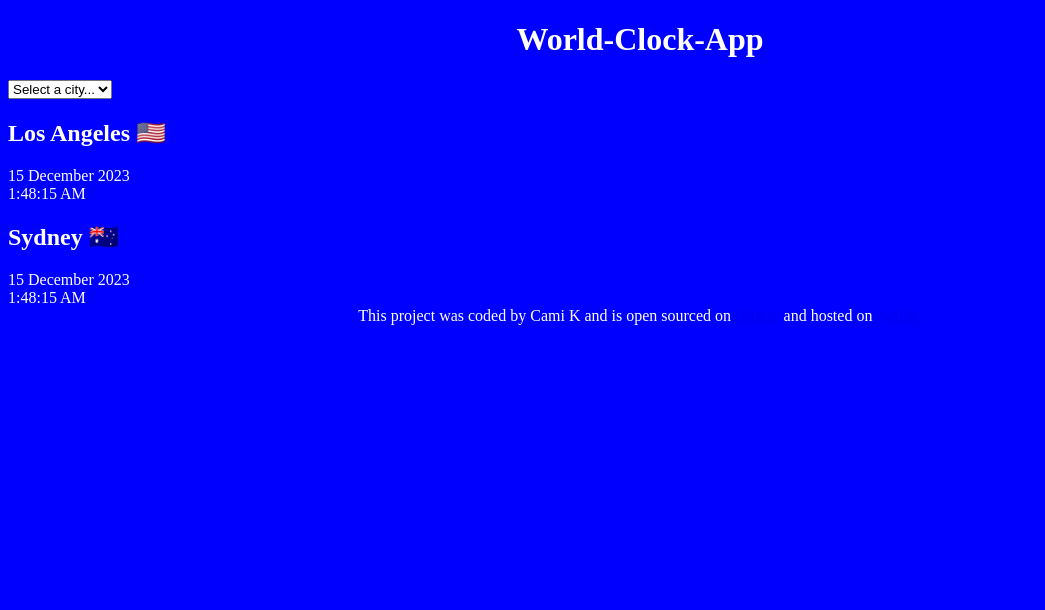
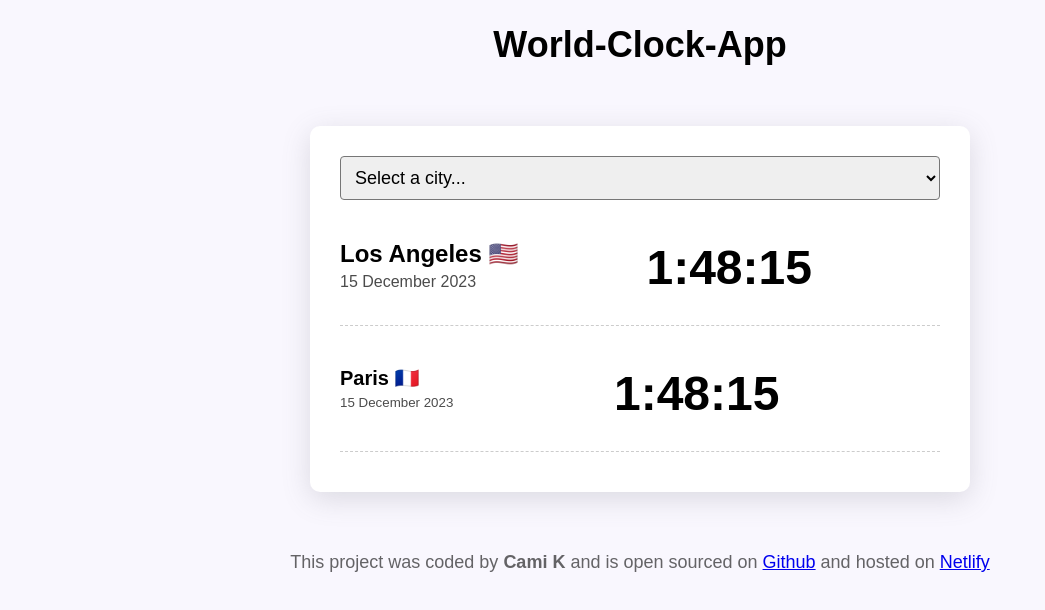
Before and after one commit to LouBell14/World-Clock-App, a plain HTML site: page index.html in a window 1280 px wide. Shown: the whole page, without its empty margins (0-1045 px from the left). Drawn offline with Linux system fonts and the light colour scheme.

Commit message:
Styled the project with css

```diff
--- a/index.html
+++ b/index.html
@@ -21,17 +21,22 @@ option value="">New York</option>
         </select>
 
 <div class="city">
+    <div>
     <h2>Los Angeles 🇺🇸</h2>
     <div class="date">15 December 2023</div>
-    <div class="time">1:48:15 AM</div>
-
-    <div class="city">
-    <h2>Sydney 🇦🇺</h2>
+    </div>
+    <div class="time">1:48:15<small><AM </small></div>
+</div>
+<div class="city">
+<div>
+    <h2>Paris 🇫🇷</h2>
     <div class="date">15 December 2023</div>
-    <div class="time">1:48:15 AM</div>
-
+    </div>
+    <div class="time">1:48:15<small><AM </small></div>
+</div>
+    </div>
     <footer>
-      This project was coded by Cami K and is open sourced on
+      This project was coded by <strong>Cami K </strong>and is open sourced on
       <a href="https://github.com/LouBell14/World-Clock-App">Github</a> and
       hosted on <a href="https://your-world-clock.netlify.app/">Netlify</a>
     </footer>
--- a/src/style.css
+++ b/src/style.css
@@ -1,11 +1,60 @@
+body {
+  background-color: #f9f7fe;
+  font-family: sans-serif;
+}
 h1 {
   text-align: center;
+  font-family: sans-serif;
+  font-size: 36px;
+}
+h2 {
+  margin: 0 0 5px;
+  font-size: 28 px;
 }
 
-body {
-  background: blue;
-  color: white;
+select {
+  display: block;
+  width: 100%;
+  padding: 10px;
+  border-radius: 4px;
+  font-size: 18px;
 }
+
+.container {
+  max-width: 600px;
+  margin: 60px auto;
+  background-color: white;
+  padding: 30px;
+  box-shadow: rgba(100, 100, 111, 0.2) 0px 7px 29px 0px;
+  border-radius: 10px;
+}
+.city {
+  display: flex;
+  margin: 10px 0;
+  justify-content: space-between;
+  border-bottom: 1px dashed rgba(0, 0, 0, 0.2);
+  padding: 30px 0;
+}
+.city:last-child {
+  border: none;
+}
+
+.date {
+  opacity: 0.7;
+}
+
+.time {
+  font-size: 48px;
+  font-weight: bold;
+}
+.time small {
+  font-size: 24px;
+  line-height: 36px;
+  vertical-align: middle;
+}
+
 footer {
   text-align: center;
+  font-size: 18px;
+  color: rgba(0, 0, 0, 0.6);
 }
```
